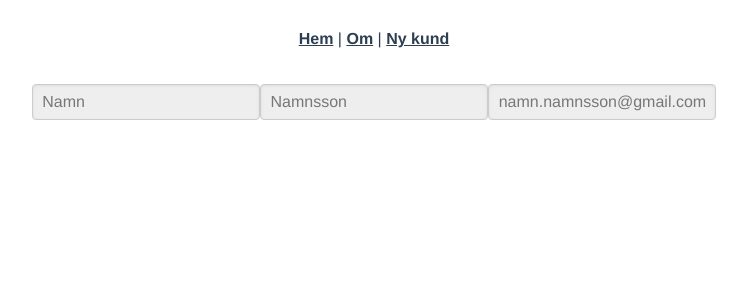
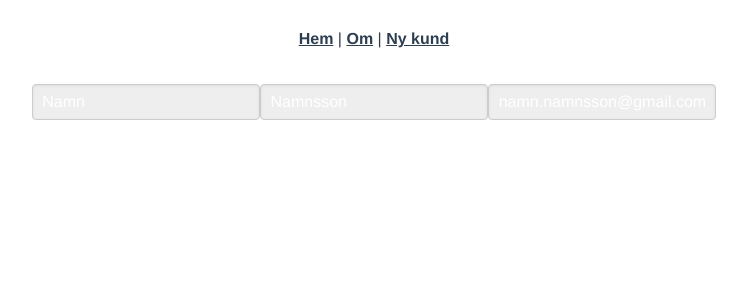
Before and after one commit to itggot-linus-styren/customer-manager-wu2, a Vue app: page /customers/1 in a window 1280 px wide. Shown: the top 300 px of the page, without its empty margins (266-1013 px from the left). Built offline with nearby package versions, Linux system fonts and the light colour scheme.

Commit message:
se till att texten är vit ifall readonly är satt

```diff
--- a/src/components/CustomerForm.vue
+++ b/src/components/CustomerForm.vue
@@ -42,4 +42,8 @@ export default {
 };
 </script>
 
-<style></style>
+<style scoped>
+input[readonly] {
+  color: white;
+}
+</style>
```
